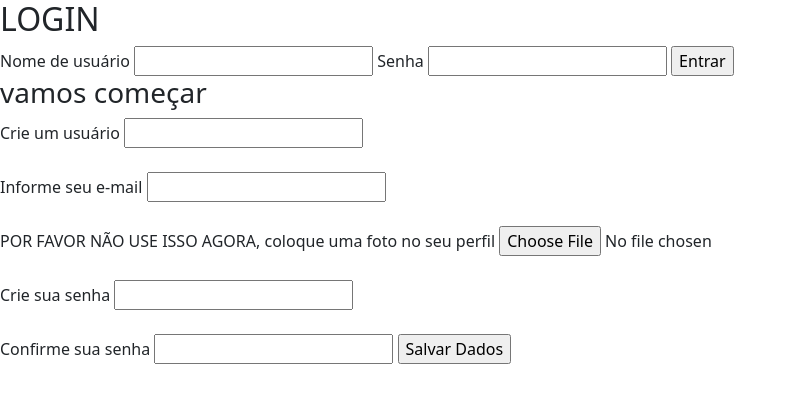
After one commit to VenciguerJ/Spotfey, a Flask app: page /login in a window 1280 px wide. The commit adds this page. Shown: the top 403 px of the page, without its empty margins (0-797 px from the left). Run offline with Flask 3, Linux system fonts and the light colour scheme.

Commit message:
Iniciando projeto de login

```diff
--- a/app/controllers/default.py
+++ b/app/controllers/default.py
@@ -1,6 +1,25 @@
-from flask import render_template
+from flask import render_template, request, redirect, url_for
 from app import app
 
 @app.route("/")
 def index():
     return render_template('index.html')
+
+@app.route("/login")
+def login():
+    return render_template('login.html')
+
+@app.route('/success', methods=['GET', 'POST'])
+def successful_login():
+    from app.models.database_config import cadastra_user
+
+    if request.method == 'POST':
+        user = request.form['form_user']
+        email = request.form['form_email']
+        photo = request.form['form_profile_picture']
+        password = request.form['form_password']
+
+    msg = cadastra_user(user, password, email)
+    msg = str(msg)
+
+    return render_template('login_success.html', message=msg)
--- /dev/null
+++ b/app/templates/login.html
@@ -0,0 +1,62 @@
+<!DOCTYPE html>
+<html lang="pt-br">
+<head>
+    <meta charset="UTF-8">
+    <meta name="viewport" content="width=device-width, initial-scale=1.0">
+    <title>Login - Spotfey</title>
+
+    <link href="https://cdn.jsdelivr.net/npm/bootstrap@5.3.3/dist/css/bootstrap.min.css" rel="stylesheet" integrity="sha384-QWTKZyjpPEjISv5WaRU9OFeRpok6YctnYmDr5pNlyT2bRjXh0JMhjY6hW+ALEwIH" crossorigin="anonymous">
+</head>
+<body>
+
+    <div class="rounded">
+        <h2>LOGIN</h2>
+        <form action="post">
+            <label for="">Nome de usuário
+                <input type="text" name="form-form-login">
+            </label>
+            <label>Senha
+                <input type="text" name="form-login-password">
+            </label>
+            <input type="submit" value="Entrar">
+        </form>
+
+    </div>
+
+
+    <h3>vamos começar</h3>
+    <form action="/success" method="post">
+
+        <label>Crie um usuário
+            <input type="text" name="form_user">
+        </label>
+        <br>
+        <br>
+        <label>
+            Informe seu e-mail
+            <input type="email" name="form_email">
+        </label>
+        <br>
+        <br>
+        <label>
+            POR FAVOR NÃO USE ISSO AGORA, coloque uma foto no seu perfil
+            <input type="file" name="form_profile_picture">
+        </label>
+        <br>
+        <br>
+        <label>
+            Crie sua senha
+            <input type="password" name="form_password">
+        </label>
+        <br>
+        <br>
+        <label>
+            Confirme sua senha
+            <input type="password" name="form_password2">
+        </label>
+
+        <input type="submit" value="Salvar Dados">
+    </form>
+
+</body>
+</html>
--- a/run.py
+++ b/run.py
@@ -1,4 +1,4 @@
 from app import app
 
 if __name__ == "__main__":
-    app.run()
+    app.run(debug=True)
```
Also changed, not shown: app/models/database_config.py (+30 -6 lines), app/templates/index.html (+20 -9 lines), app/templates/login_success.html (added, +15 -0 lines), app/static/CSS/style.css (added), app/static/JS/back.js (added), app/static/assets/Bandeira pirata minimalista.png (added), app/static/assets/coin.png (added), app/static/assets/money.png (added), app/static/assets/parrot.png (added), app/static/assets/pirate (1).png (added), app/static/assets/pirate-ship.png (added), app/static/assets/pirate.png (added), app/static/assets/telescope.png (added), app/static/assets/treasure-map (1).png (added), 1 more files, 1 other file.
